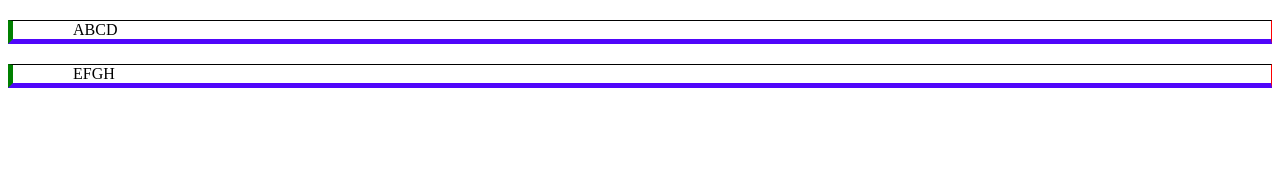
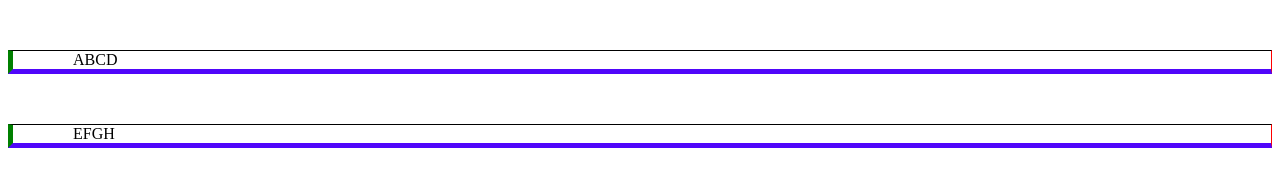
Before and after one commit to Mrltfyy/lesson, a plain HTML site: page a.html in a window 1280 px wide. Drawn offline with Linux system fonts and the light colour scheme.

Commit message:
修改了一些细节

```diff
--- a/a.css
+++ b/a.css
@@ -15,8 +15,10 @@
 p {
   margin-top: 20px;
   margin-bottom: 5px;
+  margin-top: 50px;
+
   padding-left: 60px;
-  padding-right: 100px;
+  padding-right: 10px;
   border-top: 1px solid #000;
   border-bottom: 5px solid rgb(80, 6, 250);
   border-right: 1px solid red;
```
